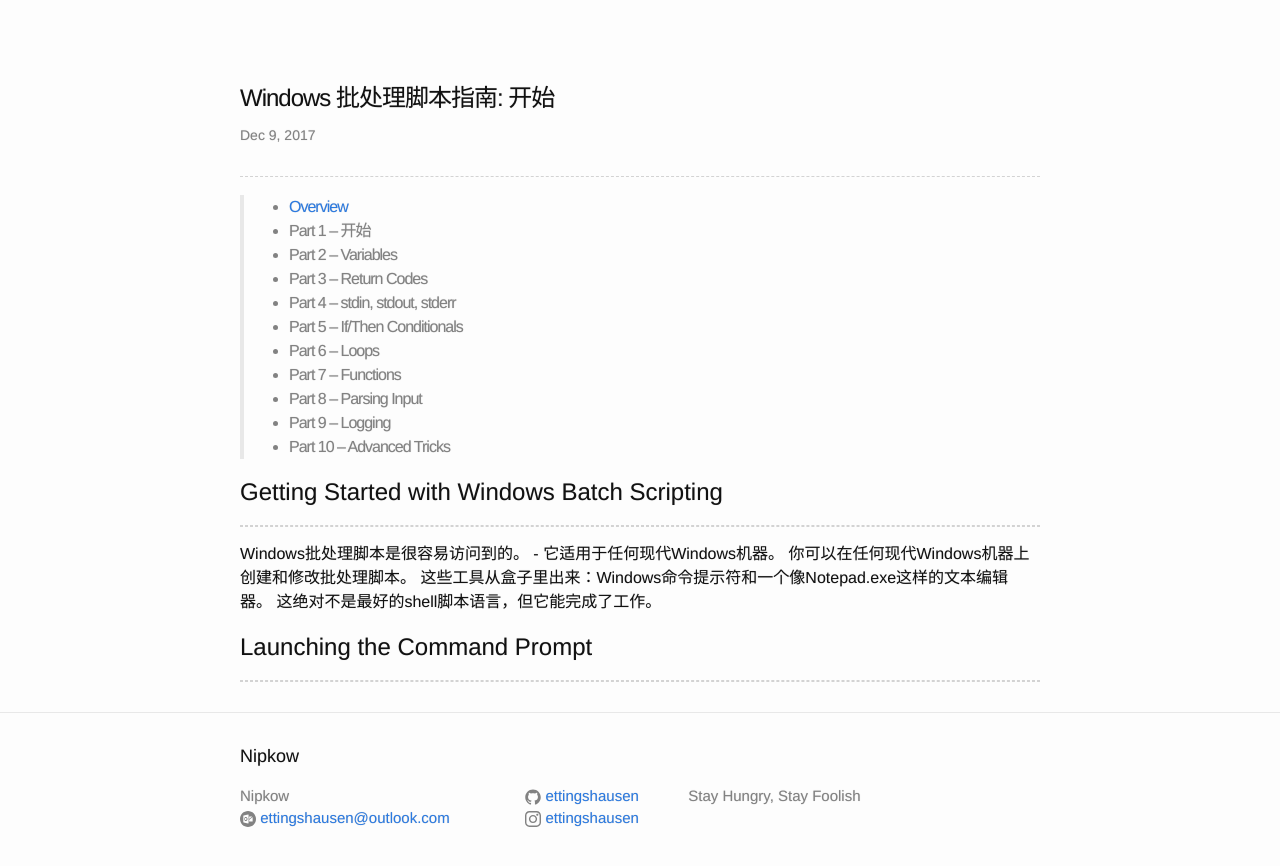
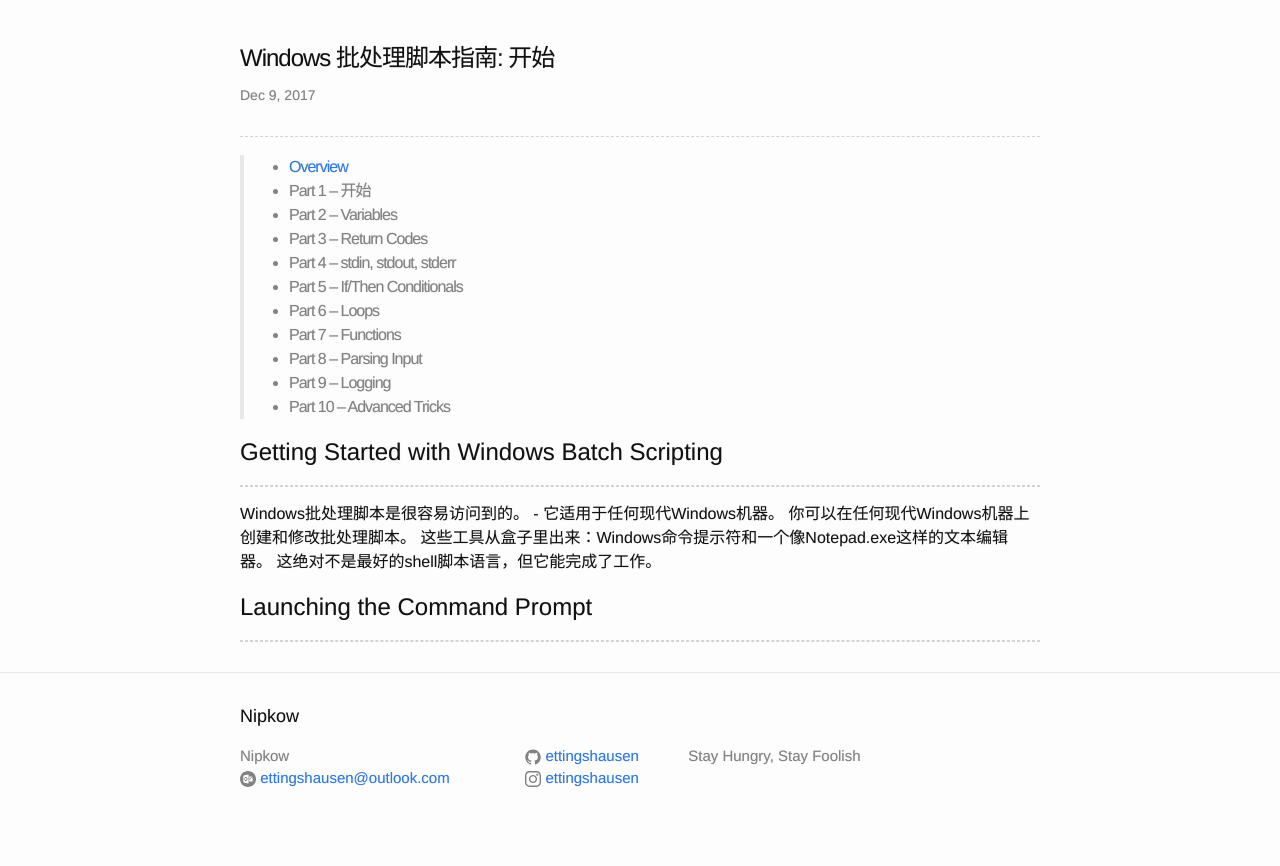
Before and after one commit to ettingshausen/ettingshausen.github.io, a Jekyll site: the page built from _posts/2017-12-10-windows-batch-getting-started.md, in a window 1280 px wide. Shown: the top 866 px of the page. Built offline with Jekyll 4.4.1, drawn with Linux system fonts in a browser that asks for light colours; Markdown is read by kramdown in place of the engine named in the settings.

Commit message:
update cayman style

```diff
--- a/_layouts/cayman.html
+++ b/_layouts/cayman.html
@@ -4,7 +4,7 @@
 {% include head.html %}
 
 <body>
-    <div class="page-content">
+    <div class="cayman-page-content">
         <div class="wrapper">
             <article class="post" itemscope itemtype="http://schema.org/BlogPosting">
                 <header class="post-header">
--- a/_sass/_layout.scss
+++ b/_sass/_layout.scss
@@ -174,6 +174,10 @@
     padding-top: 56 + $spacing-unit;
 }
 
+.cayman-page-content{
+    padding-top: 16 + $spacing-unit;
+}
+
 .page-heading {
     font-size: 20px;
 }
```
